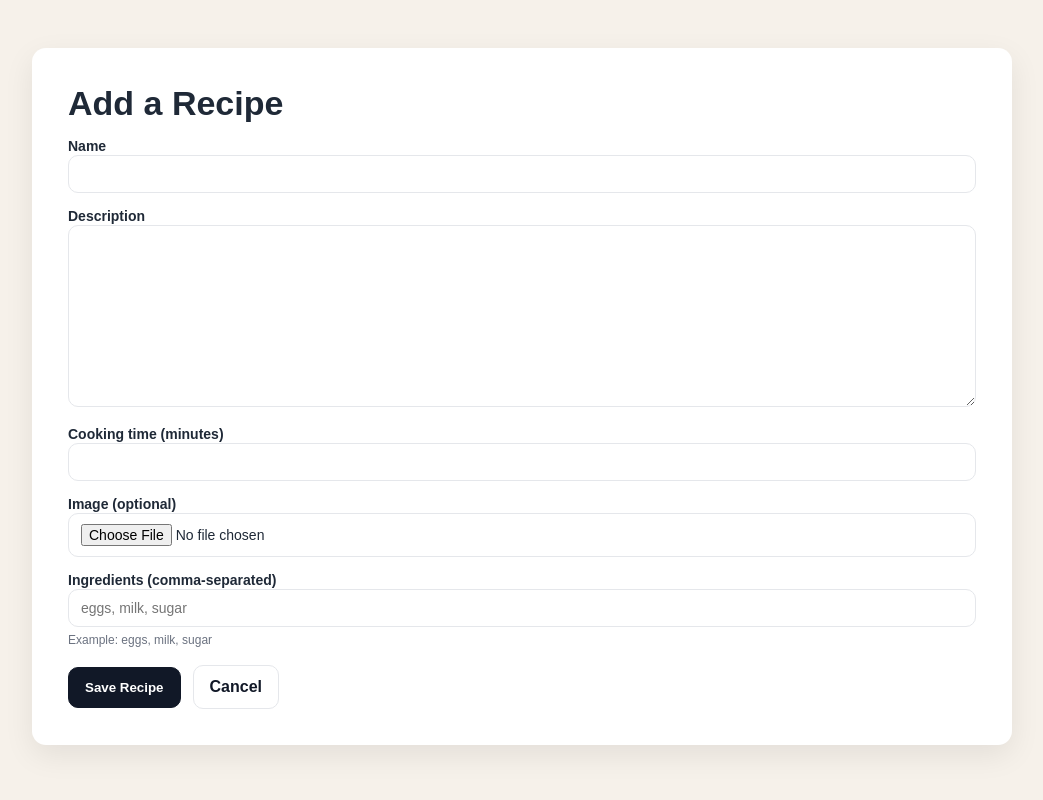
After one commit to jettberg/recipe-app, a Django app: page /recipes/add/ in a window 1280 px wide. The commit adds this page. Shown: the whole page, without its empty margins (118-1161 px from the left). Run offline with Django 5.2, Linux system fonts and the light colour scheme; the visitor is signed in with stand-in values (Sample User, id 1).

Commit message:
added about me AND add-a-recipe feature to match project requirements

```diff
--- a/src/recipes/forms.py
+++ b/src/recipes/forms.py
@@ -1,4 +1,5 @@
 from django import forms
+from .models import Recipe, Ingredient
 
 
 class RecipeSearchForm(forms.Form):
@@ -22,3 +23,40 @@ class RecipeSearchForm(forms.Form):
     )
 
     show_all = forms.BooleanField(required=False, label="Show all recipes")
+
+
+class RecipeForm(forms.ModelForm):
+    ingredients_text = forms.CharField(
+        label="Ingredients (comma-separated)",
+        required=True,
+        widget=forms.TextInput(attrs={"placeholder": "eggs, milk, sugar"}),
+        help_text="Example: eggs, milk, sugar",
+    )
+
+    class Meta:
+        model = Recipe
+        fields = ["name", "description", "cooking_time", "image"]
+
+    def save(self, commit=True, created_by=None):
+        recipe = super().save(commit=False)
+
+        if created_by is not None:
+            recipe.created_by = created_by
+
+        if commit:
+            recipe.save()
+
+            raw = self.cleaned_data.get("ingredients_text", "")
+            ing_names = [i.strip() for i in raw.split(",") if i.strip()]
+
+            ingredient_objs = []
+            for name in ing_names:
+                obj, _ = Ingredient.objects.get_or_create(name=name)
+                ingredient_objs.append(obj)
+
+            recipe.ingredients.set(ingredient_objs)
+
+            # recompute difficulty using your model logic
+            recipe.save()
+
+        return recipe
--- /dev/null
+++ b/src/recipes/templates/recipes/add_recipe.html
@@ -0,0 +1,74 @@
+<!DOCTYPE html>
+<html lang="en">
+<head>
+  <meta charset="UTF-8" />
+  <meta name="viewport" content="width=device-width, initial-scale=1.0" />
+  <title>Add Recipe</title>
+  <style>
+    body { margin:0; font-family: Arial, sans-serif; background:#f6f1ea; color:#1f2937; }
+    .container { max-width: 980px; margin:0 auto; padding: 48px 20px; }
+    .card { background:#fff; border-radius:14px; padding:36px; box-shadow:0 10px 30px rgba(0,0,0,0.08); }
+    h1 { margin:0 0 12px 0; font-size: 34px; }
+    label { font-weight: 700; font-size: 14px; }
+    .field { margin-top: 14px; }
+    input, textarea {
+      width: 100%;
+      padding: 10px 12px;
+      border-radius: 10px;
+      border: 1px solid #e5e7eb;
+      font-size: 14px;
+      box-sizing: border-box;
+    }
+    textarea { min-height: 120px; resize: vertical; }
+    .help { font-size: 12px; color:#6b7280; margin-top: 6px; }
+    .actions { margin-top: 18px; display:flex; gap:12px; flex-wrap:wrap; align-items:center; }
+    .btn { display:inline-block; padding:12px 16px; border-radius:10px; text-decoration:none; font-weight:600;
+      border:1px solid #e5e7eb; background:#fff; color:#111827; cursor:pointer; }
+    .btn:hover { background:#f3f4f6; }
+    .btn-primary { background:#111827; color:#fff; border-color:#111827; }
+    .btn-primary:hover { opacity:0.9; }
+  </style>
+</head>
+<body>
+  <div class="container">
+    <div class="card">
+      <h1>Add a Recipe</h1>
+
+      <form method="post" enctype="multipart/form-data">
+        {% csrf_token %}
+
+        <div class="field">
+          <label>Name</label>
+          {{ form.name }}
+        </div>
+
+        <div class="field">
+          <label>Description</label>
+          {{ form.description }}
+        </div>
+
+        <div class="field">
+          <label>Cooking time (minutes)</label>
+          {{ form.cooking_time }}
+        </div>
+
+        <div class="field">
+          <label>Image (optional)</label>
+          {{ form.image }}
+        </div>
+
+        <div class="field">
+          <label>Ingredients (comma-separated)</label>
+          {{ form.ingredients_text }}
+          <div class="help">Example: eggs, milk, sugar</div>
+        </div>
+
+        <div class="actions">
+          <button class="btn btn-primary" type="submit">Save Recipe</button>
+          <a class="btn" href="{% url 'recipes:recipe_list' %}">Cancel</a>
+        </div>
+      </form>
+    </div>
+  </div>
+</body>
+</html>
--- a/src/recipes/urls.py
+++ b/src/recipes/urls.py
@@ -5,7 +5,9 @@ app_name = "recipes"
 
 urlpatterns = [
     path("", views.home, name="home"),
+    path("about/", views.about, name="about"),
     path("recipes/", views.recipe_list, name="recipe_list"),
+    path("recipes/add/", views.add_recipe, name="add_recipe"),
     path("recipes/<int:pk>/", views.recipe_detail, name="recipe_detail"),
     path("search/", views.recipe_search, name="recipe_search"),
 ]
--- a/src/recipes/views.py
+++ b/src/recipes/views.py
@@ -1,9 +1,9 @@
-from django.shortcuts import render, get_object_or_404
+from django.shortcuts import render, get_object_or_404, redirect
 from django.contrib.auth.decorators import login_required
 from django.utils.safestring import mark_safe
 
 from .models import Recipe, Ingredient
-from .forms import RecipeSearchForm
+from .forms import RecipeSearchForm, RecipeForm
 
 import pandas as pd
 import matplotlib
@@ -27,6 +27,23 @@ def _plot_to_base64() -> str:
 
 def home(request):
     return render(request, "recipes/recipes_home.html")
+
+
+def about(request):
+    return render(request, "recipes/about.html")
+
+
+@login_required
+def add_recipe(request):
+    if request.method == "POST":
+        form = RecipeForm(request.POST, request.FILES)
+        if form.is_valid():
+            form.save(created_by=request.user)
+            return redirect("recipes:recipe_list")
+    else:
+        form = RecipeForm()
+
+    return render(request, "recipes/add_recipe.html", {"form": form})
 
 
 @login_required
@@ -70,12 +87,7 @@ def recipe_search(request):
 
         if not show_all:
             if query:
-                # Partial matching using icontains
-                qs = qs.filter(
-                    name__icontains=query
-                ) | qs.filter(
-                    ingredients__name__icontains=query
-                )
+                qs = qs.filter(name__icontains=query) | qs.filter(ingredients__name__icontains=query)
                 qs = qs.distinct()
 
             if difficulty:
@@ -110,14 +122,6 @@ def recipe_search(request):
     all_recipes = Recipe.objects.all()
 
     # Bar chart: top ingredients
-    ingredient_counts = (
-        Ingredient.objects
-        .filter(recipes__in=all_recipes)
-        .distinct()
-        .values("name")
-    )
-
-    # Count recipes per ingredient (simple + clear)
     ing_labels = []
     ing_values = []
     for ing in Ingredient.objects.all().order_by("name"):
@@ -128,7 +132,6 @@ def recipe_search(request):
 
     bar_chart = None
     if ing_values:
-        # Take top 8 to avoid messy chart
         top = sorted(zip(ing_labels, ing_values), key=lambda x: x[1], reverse=True)[:8]
         labels = [x[0] for x in top]
         values = [x[1] for x in top]
@@ -158,14 +161,12 @@ def recipe_search(request):
         pie_chart = _plot_to_base64()
 
     # Line chart: recipes created per day
-    dates = []
-    for r in all_recipes:
-        dates.append(r.created_at.date())
+    dates = [r.created_at.date() for r in all_recipes]
 
     line_chart = None
     if dates:
         date_series = pd.Series(dates)
-        grouped = date_series.value_counts().sort_index()  # index=date, value=count
+        grouped = date_series.value_counts().sort_index()
 
         plt.figure()
         plt.plot(grouped.index.astype(str), grouped.values, marker="o")
```
Also changed, not shown: src/recipes/templates/recipes/about.html (added, +48 -0 lines), src/recipes/templates/recipes/recipes_home.html (+40 -6 lines).
